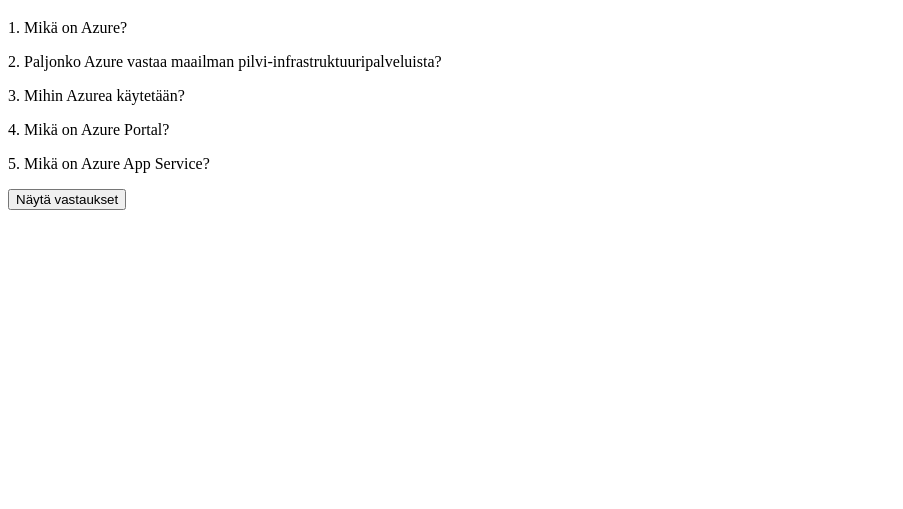
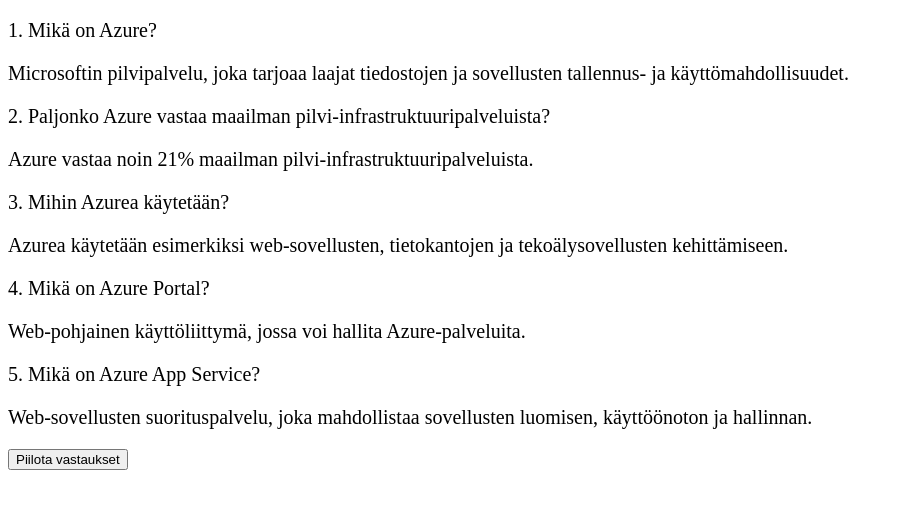
Before and after one commit to veetipyoria/exercise-11-vpyoria24, a plain HTML site: page index.html in a window 1280 px wide. Both pictures are taken after a click on the button "Näytä vastaukset". Shown: the part 61-570 px from the top of the page, without its empty margins (0-903 px from the left). Drawn offline with Linux system fonts and the light colour scheme; files that its build step writes are made by us from their sources.

Commit message:
Second version

```diff
--- a/css/style.css
+++ b/css/style.css
@@ -1,3 +1,14 @@
 .otsikko {
     font-weight: bold;
 }
+
+div p {
+    font-size: 20px;
+    margin-bottom: 20px;
+}
+
+.vastaus {
+    display: none;
+    font-size: 20px;
+    margin-bottom: 20px;
+}
--- a/index.html
+++ b/index.html
@@ -4,17 +4,27 @@
     <meta charset="UTF-8">
     <meta name="viewport" content="width=device-width, initial-scale=1.0">
     <title>Harjoitus 11</title>
-    <link rel="stylesheet" href="style.css">
+    <link rel="stylesheet" href="/css/style.css">
 </head>
 <body>
     <h1 class="otsikko">Azure: Kysymyksiä ja vastauksia</h1>
 
-    <p>1. Mikä on Azure?</p>
-    <p>2. Paljonko Azure vastaa maailman pilvi-infrastruktuuripalveluista?</p>
-    <p>3. Mihin Azurea käytetään?</p>
-    <p>4. Mikä on Azure Portal?</p>
-    <p>5. Mikä on Azure App Service?</p>
+    <div id="Q&A">
+        <p>1. Mikä on Azure?</p>
+        <p class="vastaus">Microsoftin pilvipalvelu, joka tarjoaa laajat tiedostojen ja sovellusten tallennus- ja käyttömahdollisuudet.</p>
+        <p>2. Paljonko Azure vastaa maailman pilvi-infrastruktuuripalveluista?</p>
+        <p class="vastaus">Azure vastaa noin 21% maailman pilvi-infrastruktuuripalveluista.</p>
+        <p>3. Mihin Azurea käytetään?</p>
+        <p class="vastaus">Azurea käytetään esimerkiksi web-sovellusten, tietokantojen ja tekoälysovellusten kehittämiseen.</p>
+        <p>4. Mikä on Azure Portal?</p>
+        <p class="vastaus">Web-pohjainen käyttöliittymä, jossa voi hallita Azure-palveluita.</p>
+        <p>5. Mikä on Azure App Service?</p>
+        <p class="vastaus">Web-sovellusten suorituspalvelu, joka mahdollistaa sovellusten luomisen, käyttöönoton ja hallinnan.</p>
+    </div>
 
-    <button>Näytä vastaukset</button>
+
+    <button onclick="showAnswers()">Näytä vastaukset</button>
+
+    <script src="/js/functions.js"></script>
 </body>
 </html>
--- a/js/functions.js
+++ b/js/functions.js
@@ -0,0 +1,15 @@
+function showAnswers() {
+
+    const answers = document.getElementsByClassName('vastaus');
+    const button = document.querySelector('button');
+
+    for (let i = 0; i < answers.length; i++) {
+        if (answers[i].style.display === 'block') {
+            answers[i].style.display = 'none';
+            button.textContent = 'Näytä vastaukset';
+        } else {
+            answers[i].style.display = 'block';
+            button.textContent = 'Piilota vastaukset';
+        }
+    }
+}
```
